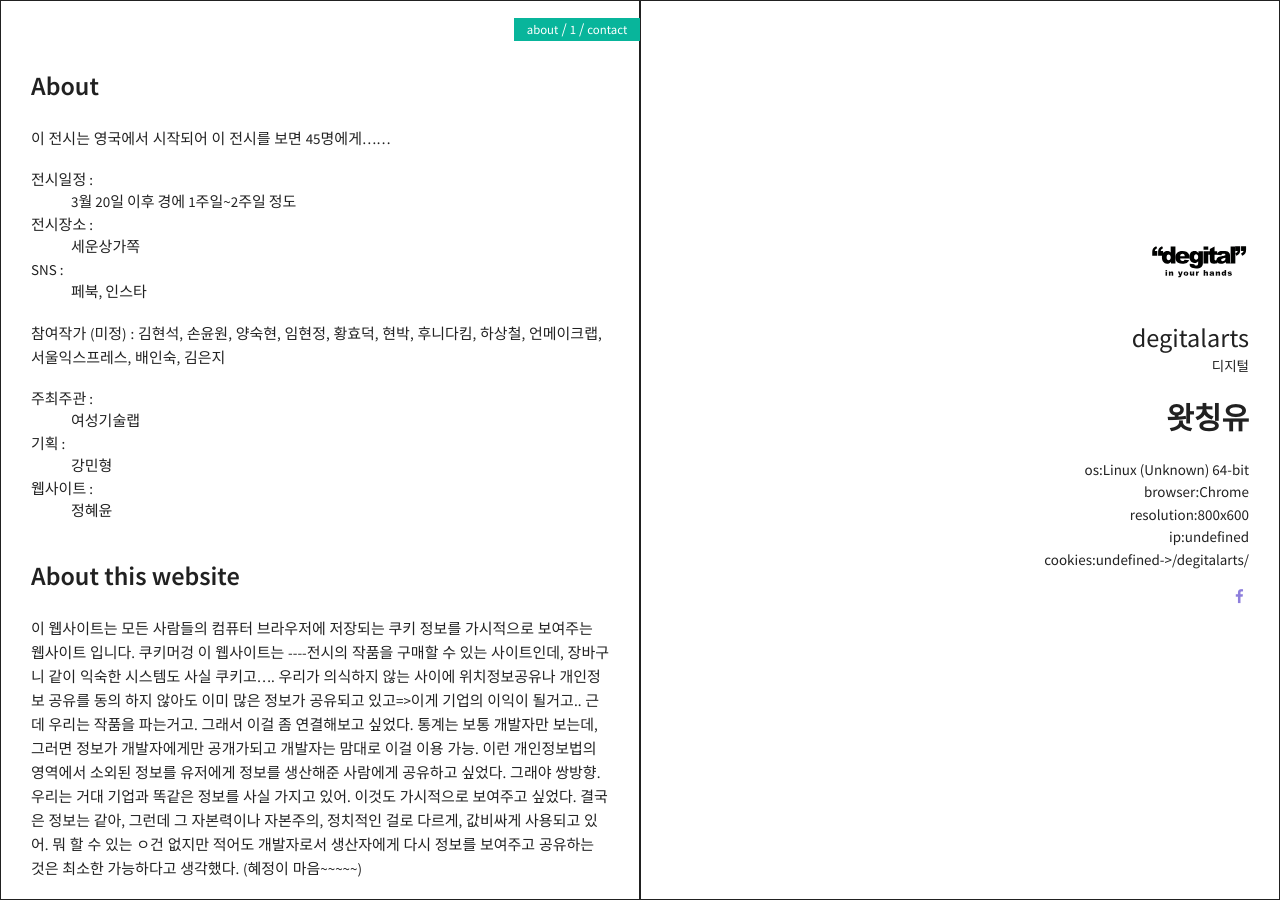
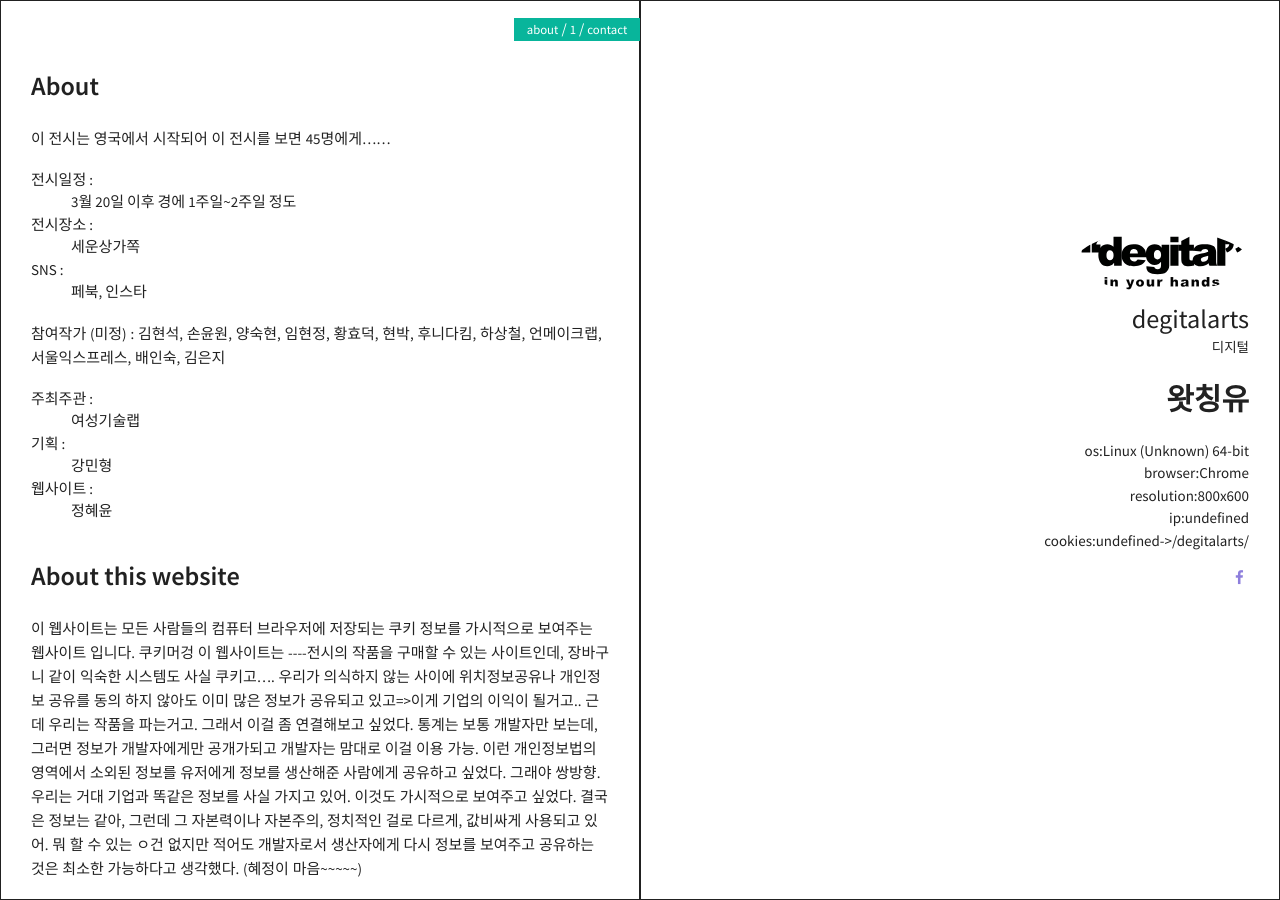
Before and after one commit to degitalarts/degitalarts, a Jekyll site: the page built from index.html, in a window 1280 px wide. Built offline with Jekyll 4.4.1, drawn with Linux system fonts in a browser that asks for light colours; comment, search, counter and statistics services are not loaded.

Commit message:
Update _layout.scss

```diff
--- a/_sass/pages/_layout.scss
+++ b/_sass/pages/_layout.scss
@@ -23,8 +23,8 @@
   padding: 0 30px;
   .avatar {
     border-radius: 50%;
-    width: 100px;
-    height: 100px;
+    width: 30%;
+    height: auto;
     float: none;
   }
   .author_name {
```
